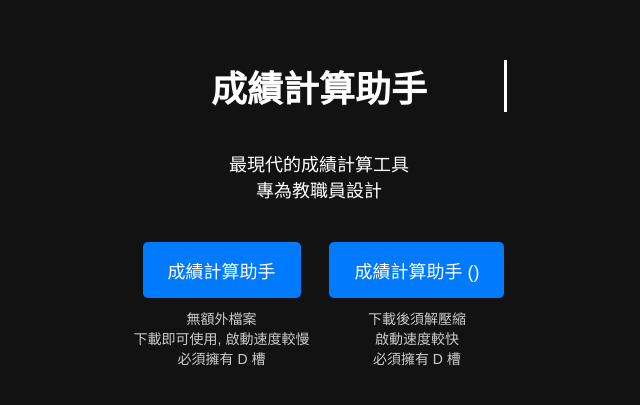
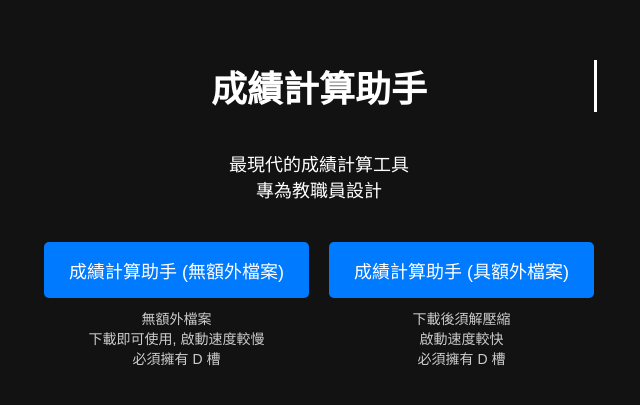
Before and after one commit to woody0415/woody0415.github.io, a plain HTML site: page calculator.html in a window 1280 px wide. Shown: the part 191-596 px from the top of the page, without its empty margins (321-961 px from the left). Drawn offline with Linux system fonts and the light colour scheme.

Commit message:
Update calculator.html

```diff
--- a/calculator.html
+++ b/calculator.html
@@ -13,7 +13,7 @@
 
         <div class="buttons">
             <div class="button-box">
-                <a href="#" class="button">成績計算助手</a>
+                <a href="#" class="button">成績計算助手 (無額外檔案)</a>
                 <ul class="desc">
                     <li>無額外檔案</li>
                     <li>下載即可使用, 啟動速度較慢</li>
@@ -21,7 +21,7 @@
                 </ul>
             </div>
             <div class="button-box">
-                <a href="#" class="button">成績計算助手 ()</a>
+                <a href="#" class="button">成績計算助手 (具額外檔案)</a>
                 <ul class="desc">
                     <li>下載後須解壓縮</li>
                     <li>啟動速度較快</li>
```
